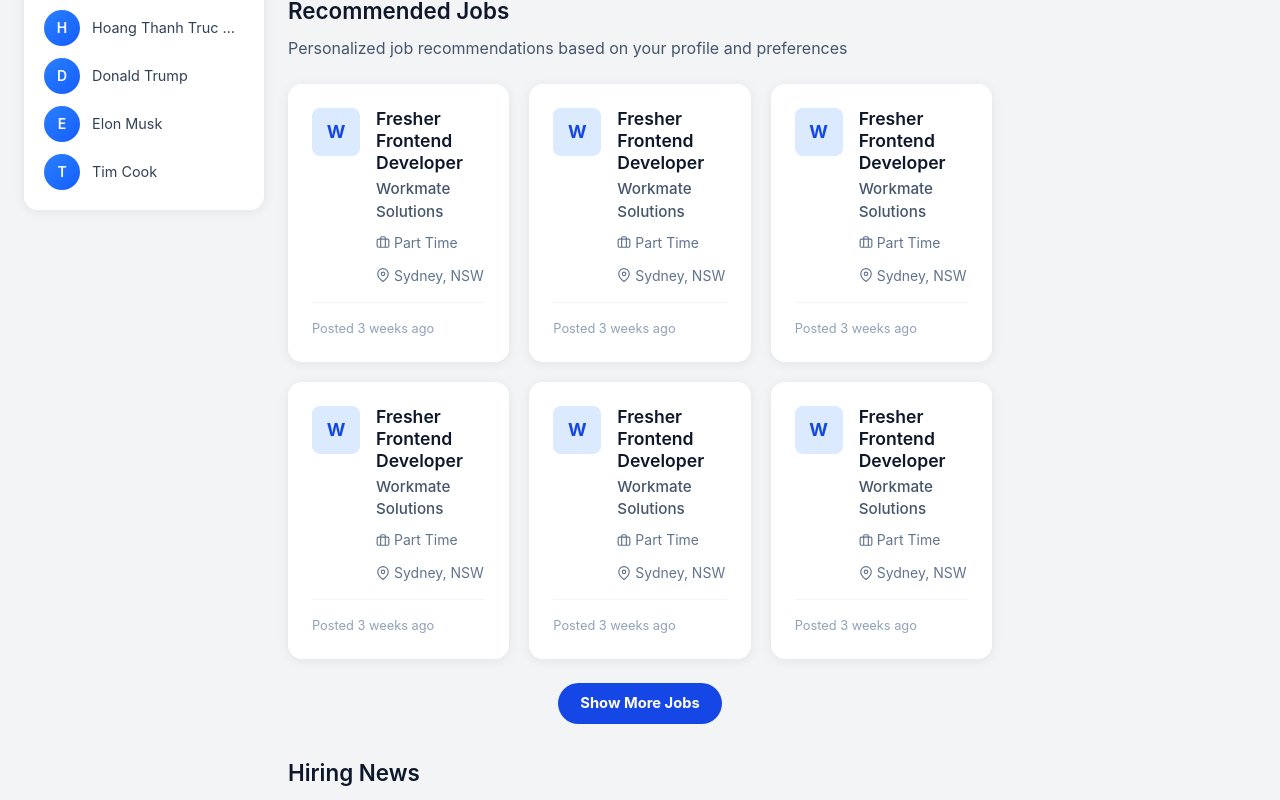
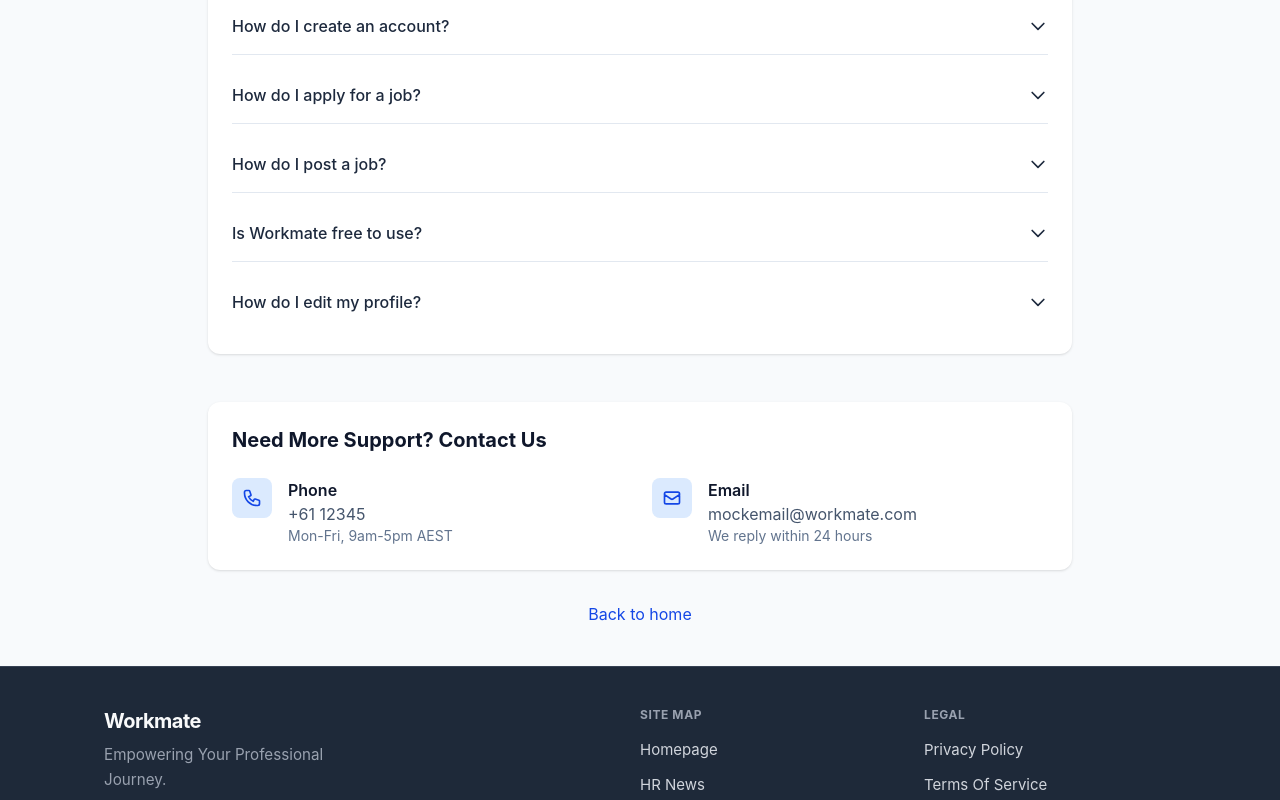
Before and after one commit to mhuy07092004/Workmate, a React (Vite) app: page /help in a window 1280 px wide. Before the commit this address led to /. Shown: the part 290-1090 px from the top of the page. Built offline with nearby package versions, Linux system fonts and the light colour scheme.

Commit message:
fix help center bug

```diff
--- a/src/App.jsx
+++ b/src/App.jsx
@@ -11,7 +11,7 @@
  * Route map:
  *   /            → Dashboard page (main page)
  *   /login       → Login page (sign-in / sign-up)
- *   /contact     → Help/Support page (FAQ + Contact info)
+ *   /help        → Help/Support page (FAQ + Contact info)
  *   /hr-news, /portal, /privacy, /terms, /lawyers-corners
  *                → Placeholder (“coming soon”) until real pages exist
  *   *            → Redirect to / for any unknown path
@@ -35,7 +35,7 @@ function App() {
         <Route path="/" element={<Dashboard />} />
         <Route path="/login" element={<Login />} />
         <Route path="/hr-news" element={<PlaceholderPage />} />
-        <Route path="/contact" element={<Help />} />
+        <Route path="/help" element={<Help />} />
         <Route path="/recommended-candidates" element={<PlaceholderPage />} />
         <Route path="/recommended-jobs" element={<PlaceholderPage />} />
         <Route path="/portal" element={<PlaceholderPage />} />
--- a/src/components/Footer/Footer.jsx
+++ b/src/components/Footer/Footer.jsx
@@ -3,7 +3,7 @@ import { Link } from 'react-router-dom'
 const SITE_MAP_LINKS = [
   { label: 'Homepage', to: '/' },
   { label: 'HR News', to: '/hr-news' },
-  { label: 'Contact us', to: '/contact' },
+  { label: 'Help Center', to: '/help' },
   { label: 'Portal', to: '/portal' },
 ]
 
--- a/src/components/Navbar/Navbar.jsx
+++ b/src/components/Navbar/Navbar.jsx
@@ -33,15 +33,15 @@ const EMPLOYER_DROPDOWN_ITEMS = [
 /** Navigation buttons for candidates */
 const CANDIDATE_NAV_BUTTONS = [
   { label: 'Home', path: '/dashboard' },
+  { label: 'Help', path: '/help' },
   { label: 'Recommended Jobs', path: '/recommended-jobs' },
-  { label: 'Help', path: './pages/help.jsx' },
 ]
 
 /** Navigation buttons for employers */
 const EMPLOYER_NAV_BUTTONS = [
   { label: 'Home', path: '/dashboard' },
+  { label: 'Help', path: '/help' },
   { label: 'Recommended Candidates', path: '/recommended-candidates' },
-  { label: 'Help', path: './pages/help.jsx' },
 ]
 
 // BACKEND DEV NOTE: Replace with API call to fetch real notifications
```
